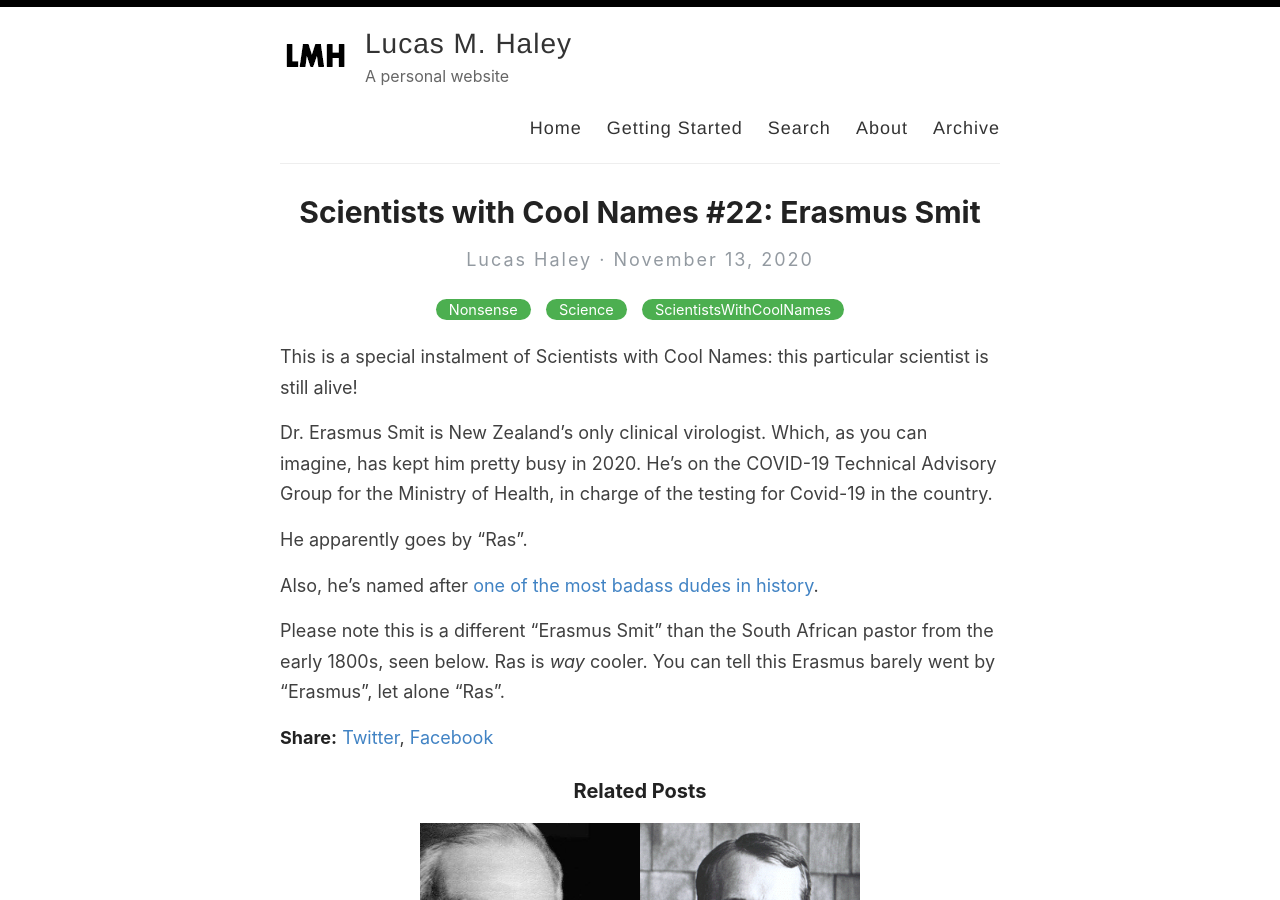
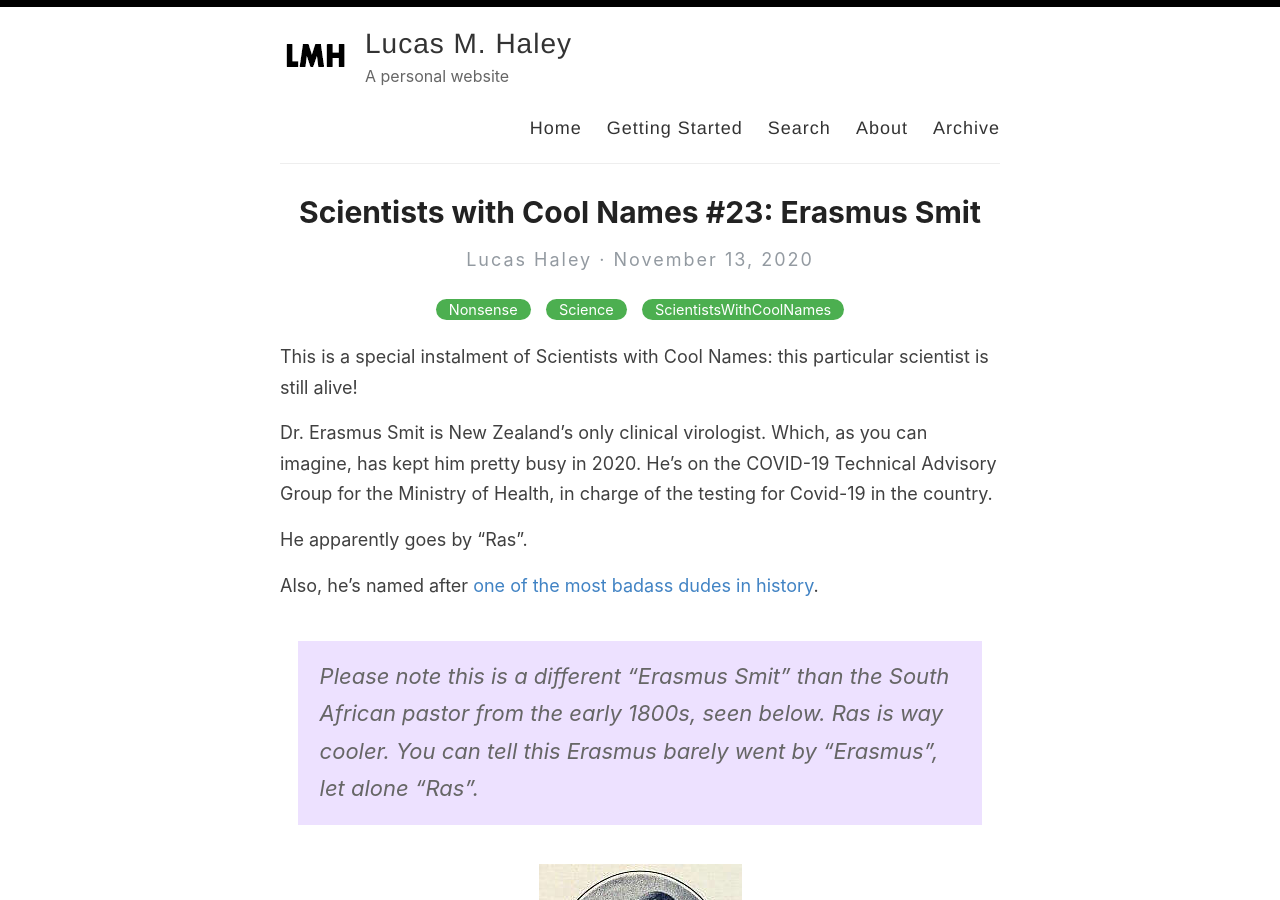
Before and after one commit to lucashaley/lucashaley.github.io, a Jekyll site: the page built from _posts/2020-11-13-scientists-with-cool-names-23-erasmus-smit.md, in a window 1280 px wide and 900 px high. Built offline with Jekyll 4.4.1, drawn with Linux system fonts in a browser that asks for light colours.

Commit message:
Update from Forestry.io lucashaley@yahoo.com updated _posts/2020-11-13-scientists-with-cool-names-23-erasmus-smit.md

```diff
--- a/_posts/2020-11-13-scientists-with-cool-names-23-erasmus-smit.md
+++ b/_posts/2020-11-13-scientists-with-cool-names-23-erasmus-smit.md
@@ -1,6 +1,6 @@
 ---
 layout: post
-title: 'Scientists with Cool Names #22: Erasmus Smit'
+title: 'Scientists with Cool Names #23: Erasmus Smit'
 excerpt: Stopping Covid and taking names.
 categories:
 - Nonsense
@@ -19,4 +20,6 @@ He apparently goes by "Ras".
 
 Also, he's named after[ one of the most badass dudes in history](https://en.wikipedia.org/wiki/Erasmus).
 
-Please note this is a different "Erasmus Smit" than the South African pastor from the early 1800s, seen below. Ras is _way_ cooler. You can tell this Erasmus barely went by "Erasmus", let alone "Ras".
+> Please note this is a different "Erasmus Smit" than the South African pastor from the early 1800s, seen below. Ras is _way_ cooler. You can tell this Erasmus barely went by "Erasmus", let alone "Ras".
+
+![](/uploads/erasmus_smit-xl.jpg)
```
Also changed, not shown: other parts of _posts/2020-11-13-scientists-with-cool-names-23-erasmus-smit.md (+1 -0 lines).
